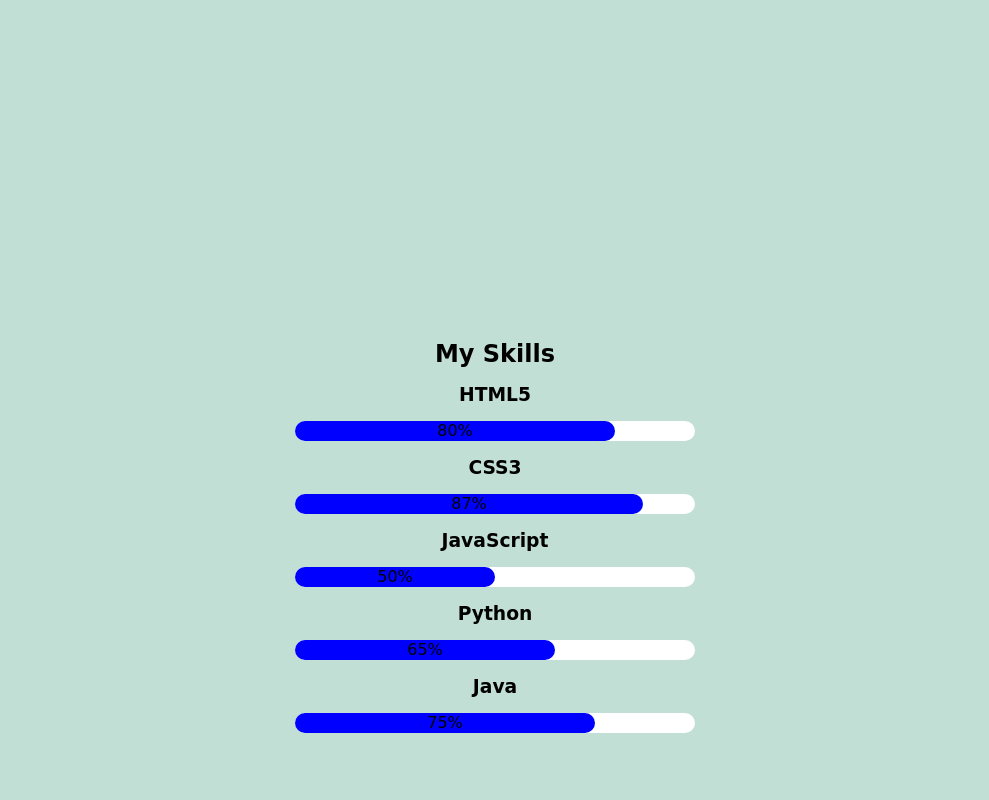
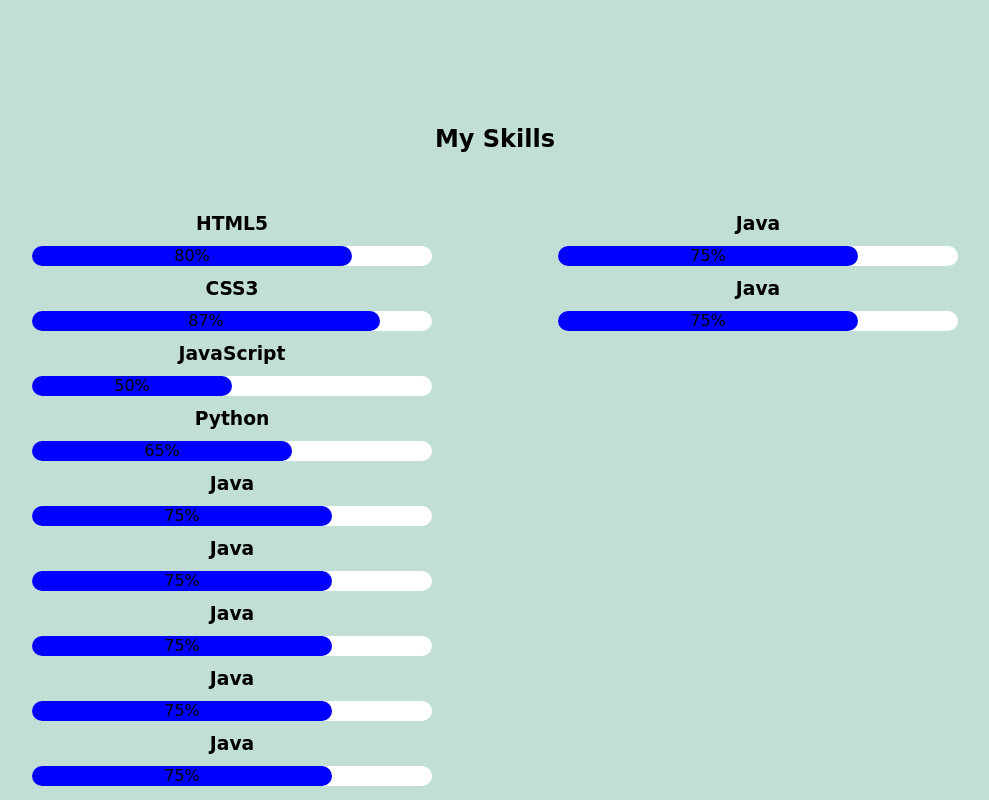
Before and after one commit to peter297/Peter-Kimani-Website, a plain HTML site: page index.html in a window 1280 px wide. Shown: the part 580-1380 px from the top of the page, without its empty margins (145-1134 px from the left). Drawn offline with Linux system fonts and the light colour scheme; a web font is replaced by a local one.

Commit message:
First Commit

```diff
--- a/index.html
+++ b/index.html
@@ -35,7 +35,7 @@
 
     <div class="mid-section">
         <div class="me">
-           <img src="/kim.png" alt="">
+           <img src="/kim.png" alt="my-pic">
         </div>
 
         <div class="about">
@@ -48,9 +48,10 @@
         </div>
     </div>
 
+    <h2 class="skill-heading">My Skills</h2>
+
     <div class="skills" id="skills">
 
-        <h2>My Skills</h2>
 
         <h3>HTML5</h3>
        <div class="level">
@@ -76,6 +77,45 @@
         </div>
        </div>
 
+
+       <h3>Java</h3>
+       <div class="level">
+        <div class="skill-level-java"><p class="percent">75%</p>
+        </div>
+       </div>
+
+       <h3>Java</h3>
+       <div class="level">
+        <div class="skill-level-java"><p class="percent">75%</p>
+        </div>
+       </div>
+
+
+       <h3>Java</h3>
+       <div class="level">
+        <div class="skill-level-java"><p class="percent">75%</p>
+        </div>
+       </div>
+
+
+       <h3>Java</h3>
+       <div class="level">
+        <div class="skill-level-java"><p class="percent">75%</p>
+        </div>
+       </div>
+
+
+       <h3>Java</h3>
+       <div class="level">
+        <div class="skill-level-java"><p class="percent">75%</p>
+        </div>
+       </div>
+
+       <h3>Java</h3>
+       <div class="level">
+        <div class="skill-level-java"><p class="percent">75%</p>
+        </div>
+       </div>
 
        <h3>Java</h3>
        <div class="level">
--- a/styles.css
+++ b/styles.css
@@ -11,14 +11,15 @@ body{
 .nav{
     width: 100%;
     height: 50px;
-    display: flex;
-    gap: 550px;
+
 
 }
 
 .nav ul li{
     display: inline-block;
     margin: 18px 12px;
+    position: relative;
+    left: 600px;
 
 
 }
@@ -26,6 +27,7 @@ body{
 .logo{
     margin-left: 30px;
     margin-top: 10px;
+    float: left;
 }
 
 
@@ -54,10 +56,8 @@ body{
     width: 1100px;
     display: flex;
     flex-direction: row;
-    margin: 100px auto;
+    margin: 30px auto;
     gap: 250px;
-    height: 500px;
-
 
 
 
@@ -109,11 +109,12 @@ img{
     display: flex;
     flex-direction: column;
     flex-wrap: wrap;
-    margin: 200px auto;
+    margin: 30px auto;
     width: 1100px;
     align-items: center;
-    gap: 16px;
-    padding: 70px;
+    gap: 12px;
+    padding: 30px;
+    height: 80vh;
 
 
 }
@@ -268,3 +269,8 @@ img{
     display: inline-block;
 
 }
+
+.skill-heading{
+    text-align: center;
+    margin-top: 100px;
+}
```
